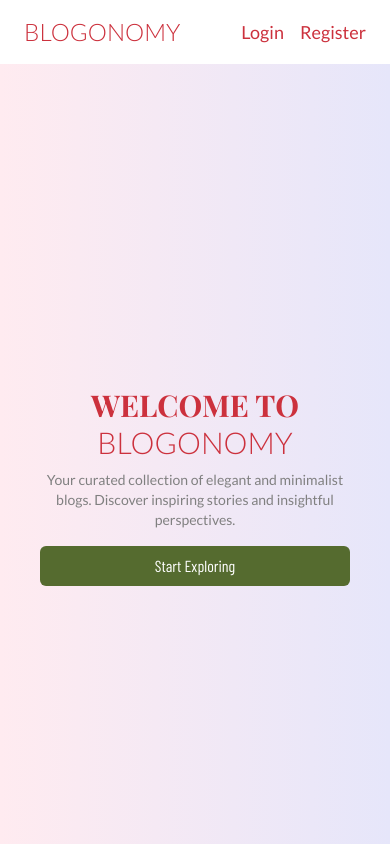
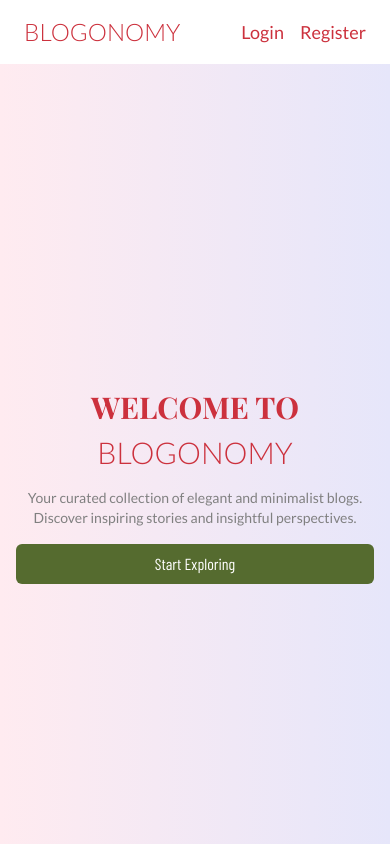
Before and after one commit to NKumar1612/blogonomy, a React (Vite) app in the folder frontend/: page / in a window 390 px wide. Shown: the top 844 px of the page. Built offline with nearby package versions, Linux system fonts and the light colour scheme; no server answers; a web font is replaced by a local one.

Commit message:
hero page

```diff
--- a/frontend/src/component/HeroPage.jsx
+++ b/frontend/src/component/HeroPage.jsx
@@ -3,18 +3,19 @@ import React from 'react'
 export const
 HeroPage = () => {
   return (
-    <section className="w-screen h-screen md:h-full bg-gradient-to-r from-pale-pink to-light-lavender text-chery-red flex flex-col items-center justify-center px-6 sm:px-10">
-      <div className="py-4 md:py-20 px-4 sm:px-5 text-center"> {/* Adjusted padding */}
-        <h1 className="text-3xl sm:text-4xl md:text-7xl lg:text-8xl font-bold font-playfair leading-tight">
+    <section className="w-screen h-screen md:h-full bg-gradient-to-r from-pale-pink to-light-lavender text-chery-red flex flex-col items-center justify-center px-4 sm:px-10">
+      <div className="max-w-md mx-auto py-8 md:py-20 text-center">
+        {/* Added max-w-md for content container and reduced padding */}
+        <h1 className="text-3xl md:text-5xl lg:text-7xl font-bold font-playfair leading-tight mb-2">
           WELCOME TO
         </h1>
-        <h1 className="text-3xl sm:text-4xl md:text-7xl lg:text-8xl font-light mb-2 sm:mb-6 leading-tight">
+        <h1 className="text-3xl md:text-5xl lg:text-7xl font-light mb-4 md:mb-8 leading-tight">
           BLOGONOMY
         </h1>
-        <p className="text-sm md:text-xl font-lato text-neutral-gray max-w-xs sm:max-w-md md:max-w-2xl mx-auto mb-4 sm:mb-6">
+        <p className="text-sm md:text-lg font-lato text-neutral-gray mb-4 md:mb-8">
           Your curated collection of elegant and minimalist blogs. Discover inspiring stories and insightful perspectives.
         </p>
-        <button className="bg-dark-olive-green text-soft-white font-barlow py-2 px-6 rounded-md hover:bg-darker-mint-green transition-colors duration-300 w-full sm:w-auto">
+        <button className="bg-dark-olive-green text-soft-white font-barlow py-2 px-6 rounded-md hover:bg-darker-mint-green transition-colors duration-300 w-full md:w-auto">
           Start Exploring
         </button>
       </div>
```
